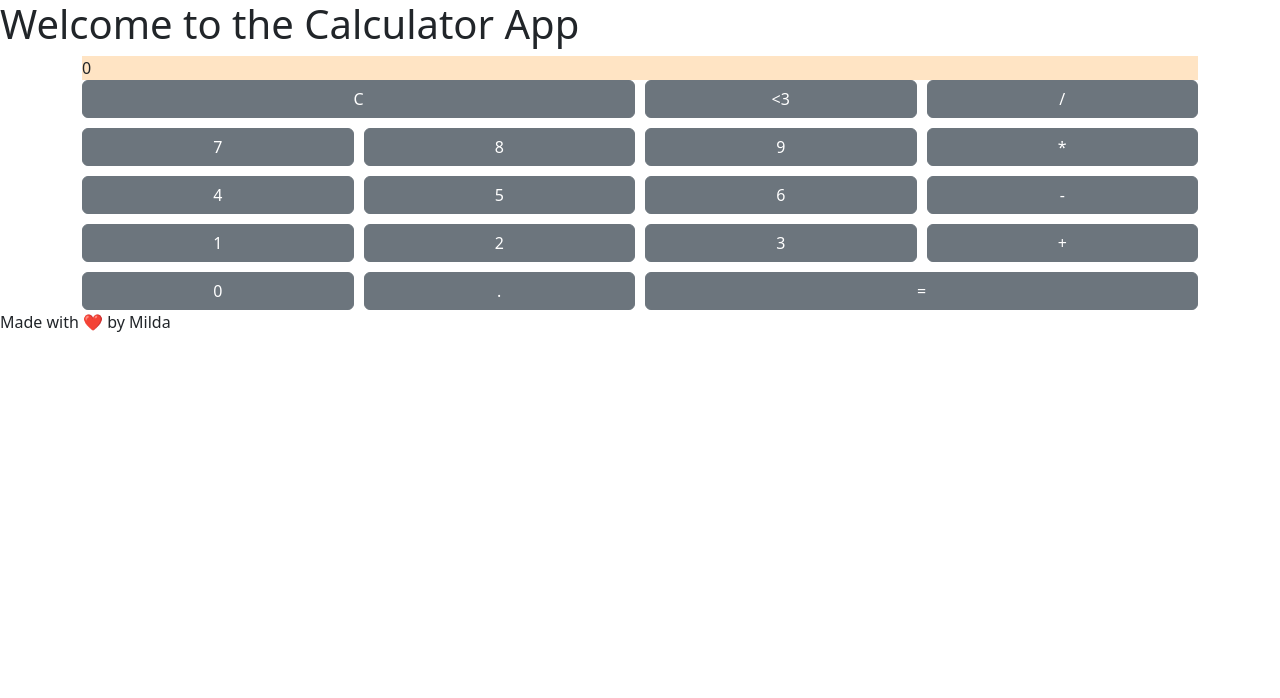
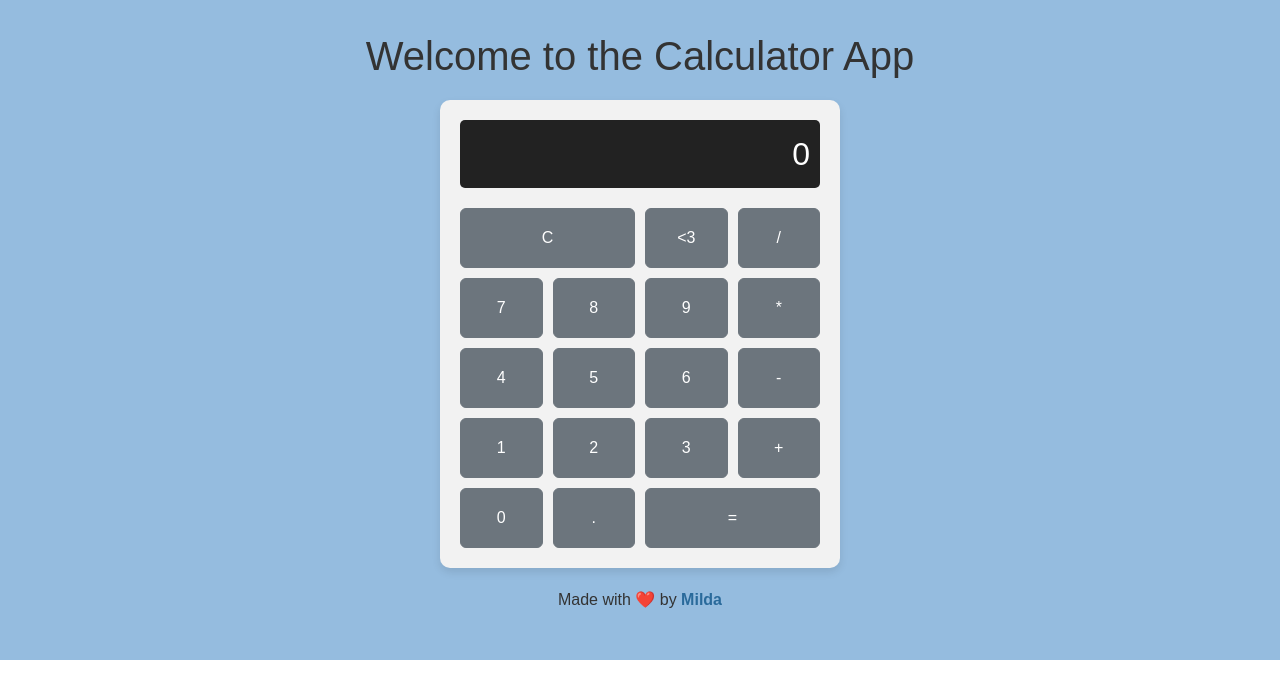
Before and after one commit to Milda100/Calculator, a React (Vite) app in the folder calculator-app/: page / in a window 1280 px wide. Shown: the top 698 px of the page. Built offline with nearby package versions, Linux system fonts and the light colour scheme.

Commit message:
added styles

```diff
--- a/calculator-app/src/App.css
+++ b/calculator-app/src/App.css
@@ -1 +1 @@
-#keypad{display:grid;grid-template-columns:repeat(4, 1fr);gap:10px}#display{width:100%;background-color:bisque}
+#root{font-family:"Arial",sans-serif;background-color:#95bcdf;color:#333;max-width:1280px;margin:0 auto;padding:2rem}#calculator{max-width:400px;margin:20px auto;padding:20px;background-color:#f2f2f2;border-radius:10px;box-shadow:0 4px 8px rgba(0,0,0,.1)}#display{background-color:#222;color:#fff;font-size:2rem;padding:10px;text-align:right;border-radius:5px;margin-bottom:20px}#keypad{display:grid;grid-template-columns:repeat(4, 1fr);gap:10px}button{height:60px}p a{text-decoration:none;color:#2a6a9b;font-weight:bold}
--- a/calculator-app/src/App.jsx
+++ b/calculator-app/src/App.jsx
@@ -7,9 +7,9 @@ function App() {
 
   return (
     <>
-      <h1>Welcome to the Calculator App</h1>
+      <h1 className="text-center">Welcome to the Calculator App</h1>
         <Calculator />
-      <p>Made with ❤️ by Milda</p>
+      <p className="text-center">Made with ❤️ by <a href="https://github.com/Milda100" target="_blank" rel="noopener noreferrer">Milda</a></p>
     </>
   )
 }
--- a/calculator-app/src/App.scss
+++ b/calculator-app/src/App.scss
@@ -1,53 +1,60 @@
-#keypad {
-  display: grid;
-  grid-template-columns: repeat(4, 1fr); // creates 3 equal columns
-  gap: 10px; // space between grid items
-}
+// Variables
+$primary-color: #2a6a9b;
+$primary-hover-color: rgb(50, 125, 182);
+$background-color: #95bcdf;
+$text-color: #333;
+$calculator-bg: #f2f2f2;
+$display-bg: #222;
+$button-hover: #ddd;
 
-#display {
-  width: 100%;
-  background-color: bisque;
-}
-
-/* #root {
+// Global styles
+#root {
+  font-family: 'Arial', sans-serif;
+  background-color: $background-color;
+  color: $text-color;
   max-width: 1280px;
   margin: 0 auto;
   padding: 2rem;
-  text-align: center;
 }
 
-.logo {
-  height: 6em;
-  padding: 1.5em;
-  will-change: filter;
-  transition: filter 300ms;
-}
-.logo:hover {
-  filter: drop-shadow(0 0 2em #646cffaa);
-}
-.logo.react:hover {
-  filter: drop-shadow(0 0 2em #61dafbaa);
+// Calculator Container
+#calculator {
+  max-width: 400px;
+  margin: 20px auto;
+  padding: 20px;
+  background-color: $calculator-bg;
+  border-radius: 10px;
+  box-shadow: 0 4px 8px rgba(0, 0, 0, 0.1);
 }
 
-@keyframes logo-spin {
-  from {
-    transform: rotate(0deg);
-  }
-  to {
-    transform: rotate(360deg);
+// Display Area
+#display {
+  background-color: $display-bg;
+  color: #fff;
+  font-size: 2rem;
+  padding: 10px;
+  text-align: right;
+  border-radius: 5px;
+  margin-bottom: 20px;
+}
+
+// Keypad Grid
+#keypad {
+  display: grid;
+  grid-template-columns: repeat(4, 1fr);
+  gap: 10px;
+}
+
+// Button Styling
+button {
+  height: 60px;
+}
+
+//Link to Github
+p {
+  a {
+    text-decoration: none;
+    color: $primary-color;
+    font-weight: bold;
   }
 }
-
-@media (prefers-reduced-motion: no-preference) {
-  a:nth-of-type(2) .logo {
-    animation: logo-spin infinite 20s linear;
-  }
-}
-
-.card {
-  padding: 2em;
-}
-
-.read-the-docs {
-  color: #888;
-} */
--- a/calculator-app/src/components/Display.jsx
+++ b/calculator-app/src/components/Display.jsx
@@ -1,6 +1,6 @@
 import React from 'react';
 
-function Display({result, calculation}) {
+function Display({calculation}) {
     return (
         <>
             <div id="display">{calculation || "0"}</div>
--- a/calculator-app/src/components/Keypad.jsx
+++ b/calculator-app/src/components/Keypad.jsx
@@ -7,17 +7,14 @@ function Keypad({ buttons, handleButtonClick }) {
         <>
             <div id="keypad">
             {buttons.map(({ id, value }) => {
-                // buttons span 2 columns
-                const gridColumn = (id === 'clear' || id === 'equals')
-                ? 'span 2'
-                : 'span 1';
+
                 return (
                 <Button
                     key={id}
                     id={id}
                     onClick={() => handleButtonClick(value)}
                     variant="secondary"
-                    style={{ gridColumn }}
+                    style={{ gridColumn: (id === 'clear' || id === 'equals') ? 'span 2' : 'span 1'}} // buttons span 2 columns
                 >
                     {value}
                 </Button>
```
Also changed, not shown: calculator-app/src/index.css (+0 -32 lines).
